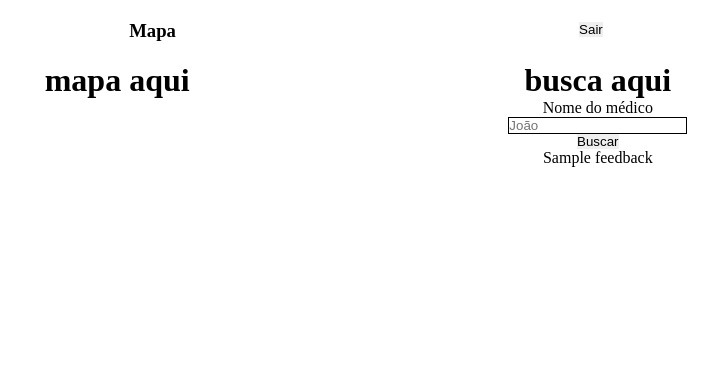
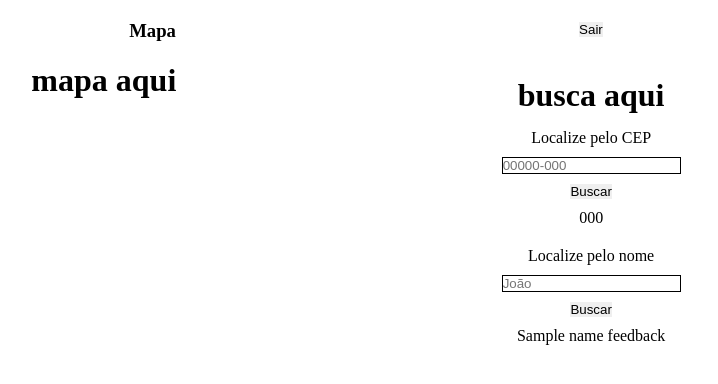
Before and after one commit to agenciaboz-dev/sbop, a Flask app: template templates/map.html in a window 1280 px wide. Shown: the top 384 px of the page, without its empty margins (274-992 px from the left). Run offline with Flask 2, Linux system fonts and the light colour scheme; the template is opened without the code that fills it: most values are stand-ins (such as "Sample title", 1, 10 or a date in 2020).

Commit message:
added cep search

```diff
--- a/server.py
+++ b/server.py
@@ -64,7 +64,12 @@ def map():
         if request.method == 'POST':
             if 'name-search' in request.form:
                 text = request.form['name']
-                return render_template('map.html', feedback=text)
+                return render_template('map.html', name_feedback=text)
+
+            elif 'cep-search' in request.form:
+                text = request.form['cep']
+                return render_template('map.html', cep_feedback=text)
+
         return render_template('map.html')
 
 
--- a/static/css/style.css
+++ b/static/css/style.css
@@ -49,6 +49,11 @@ body {
     display: flex;
     flex-direction: column;
     align-items: center;
+    margin: 10px;
+}
+
+.search-container * {
+    margin: 5px;
 }
 
 .container form {
--- a/templates/map.html
+++ b/templates/map.html
@@ -19,10 +19,16 @@
         <div class="search-container">
             <h1>busca aqui</h1>
             <form method="post" class="search-container">
-                <label for="name">Nome do médico</label>
+                <label for="name">Localize pelo CEP</label>
+                <input type="text" name="cep" placeholder="00000-000" required>
+                <button type="submit" name="cep-search">Buscar</button>
+                <p>{{cep_feedback}}</p>
+            </form>
+            <form method="post" class="search-container">
+                <label for="name">Localize pelo nome</label>
                 <input type="text" name="name" placeholder="João" required>
                 <button type="submit" name="name-search">Buscar</button>
-                <p>{{feedback}}</p>
+                <p>{{name_feedback}}</p>
             </form>
         </div>
     </div>
```
